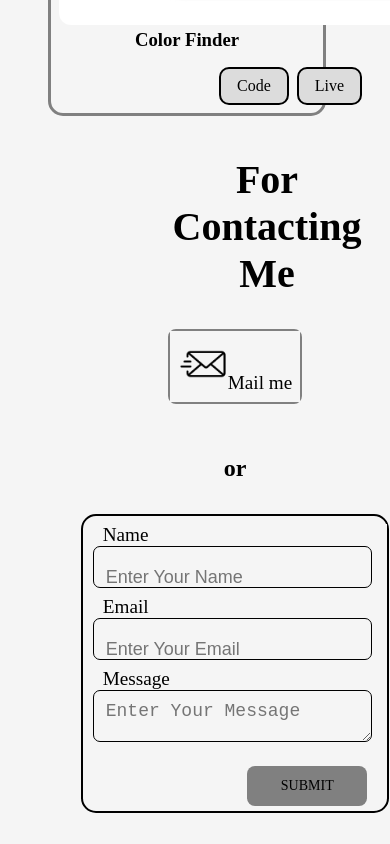
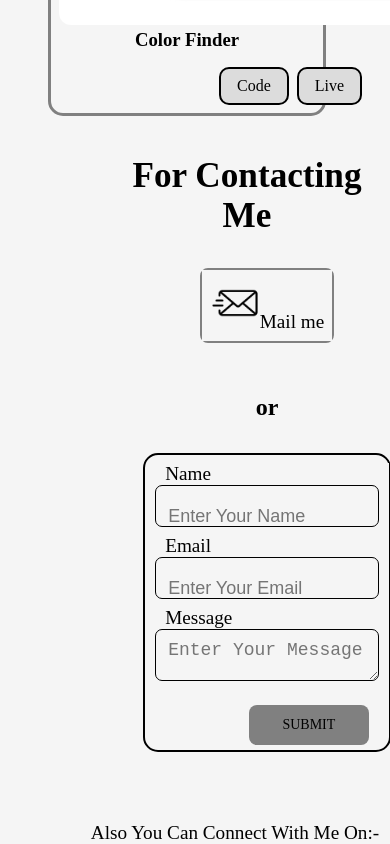
Before and after one commit to Ujjawal-04/Portfolio-Structure-and-Format, a Next.js app: page / in a window 390 px wide. Shown: the part 3520-4364 px from the top of the page. Built offline with nearby package versions, Linux system fonts and the light colour scheme.

Commit message:
page.module.css

```diff
--- a/src/app/Components/Contact/page.module.css
+++ b/src/app/Components/Contact/page.module.css
@@ -204,14 +204,14 @@
     padding-left: 5rem;
 }
 .contact h1 {
-    font-size: 2.5rem;
+    font-size: 2.2rem;
     padding-top: 2rem;
     padding-bottom: 1rem;
     text-align: center;
-    padding-left: 4rem;
+    padding-left: 1.5rem;
 }
 .main {
-    padding-left: 0;
+    padding-left: 4rem;
     flex-direction: column;
     align-items: center;
 }
```
